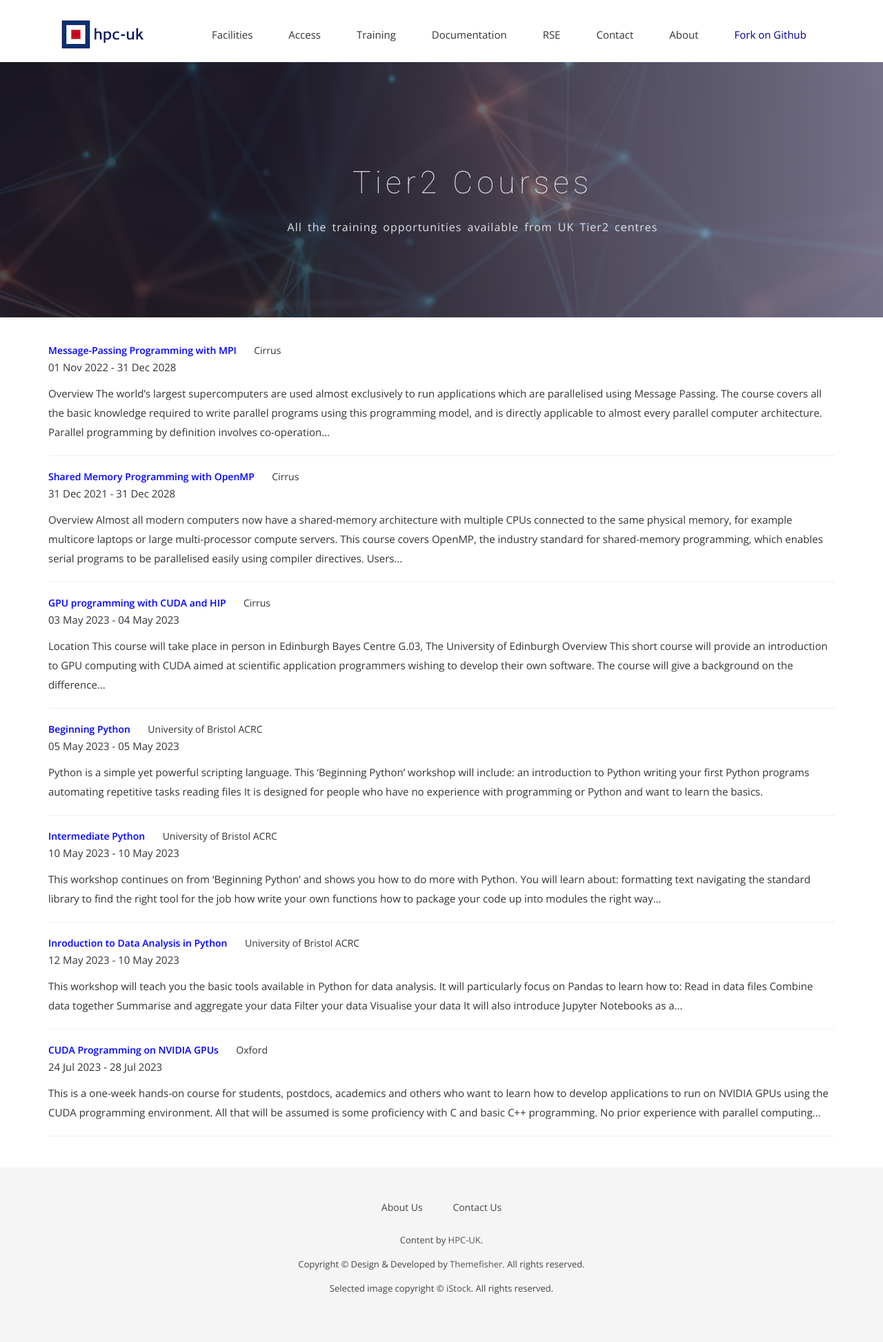
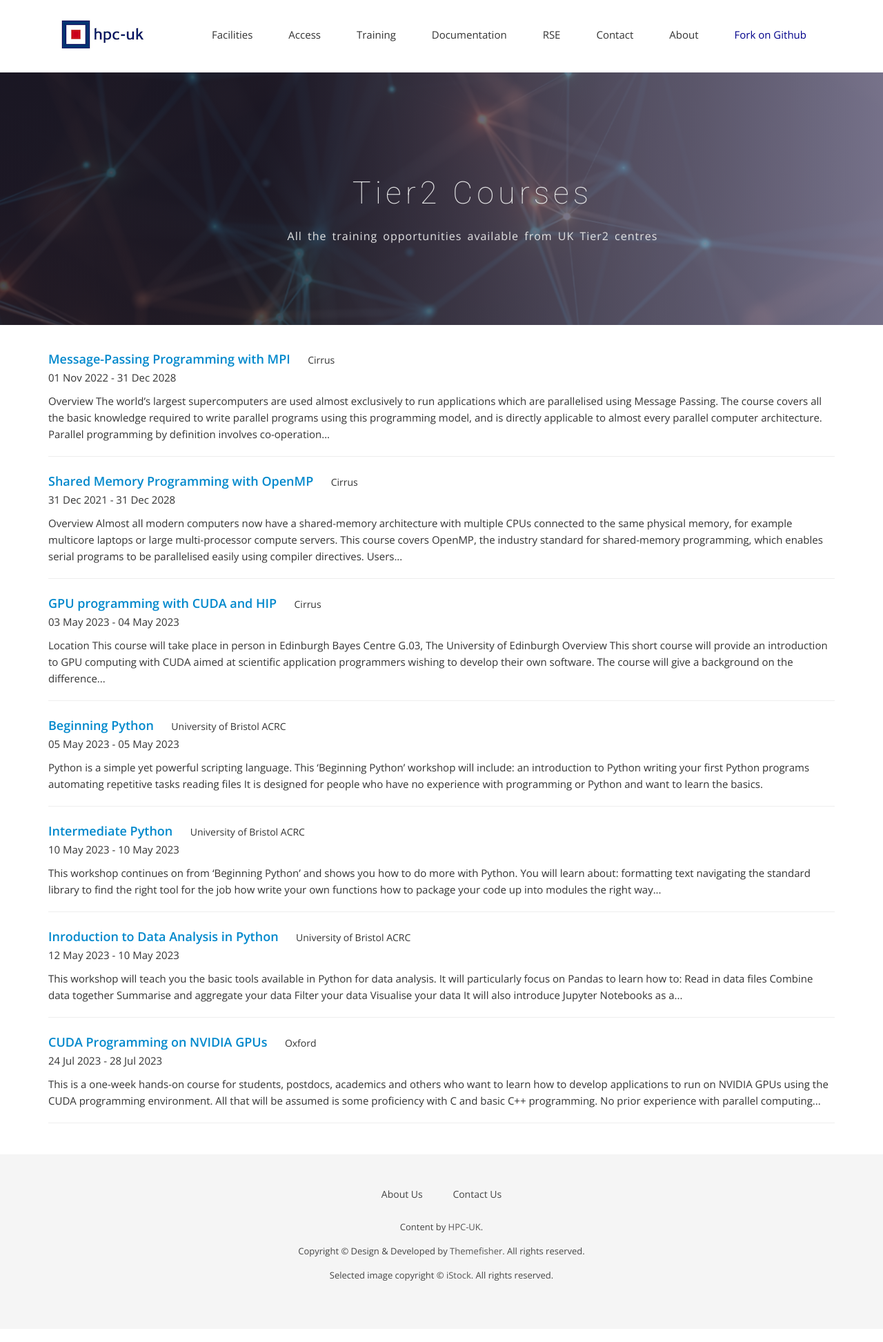
Before and after one commit to hpc-uk/hpcuk-website, a Jekyll site: the page built from training/courses.md, in a window 1280 px wide. Shown: the whole page at 69% size. Built offline with Jekyll 4.4.1, drawn with Linux system fonts in a browser that asks for light colours; nearby versions of some CDN libraries; some web fonts are replaced.

Commit message:
Improve aesthetics of courses page

```diff
--- a/_includes/head.html
+++ b/_includes/head.html
@@ -16,7 +16,7 @@
 <link rel="stylesheet" href="{{ site.url }}/css/responsive.css" />
 <link rel="stylesheet" href="{{ site.url }}/css/syntax.css" />
 <link rel="stylesheet" href="{{ site.url }}/css/hpcuk.css" />
-
+<link rel="stylesheet" href="{{ site.url }}/css/tier2courses.css" />
 <!-- Js -->
 <script src="http://ajax.googleapis.com/ajax/libs/jquery/1.10.2/jquery.min.js"></script>
 <script>window.jQuery || document.write('<script src="{{ site.url }}/js/vendor/jquery-1.10.2.min.js"><\/script>')</script>
--- a/_layouts/course.html
+++ b/_layouts/course.html
@@ -37,6 +37,6 @@
       {{ content }}
     </div>
 		<div class="container">
-      <a href="{{ page.registration_url }}">Further details and registration</a>
+      <a href="{{ page.registration_url }}" class="coursehead" >Further details and registration</a>
     </div>
 </section>
--- /dev/null
+++ b/css/tier2courses.css
@@ -0,0 +1,54 @@
+/*
+ * This is the  css file that contains additions to, and overrides to, pre-defined css styling from the template
+  *
+ */
+
+
+p {
+  font-size: 15px;
+  line-height: 24px;
+}
+
+ol  {
+  padding: 5px 0px 15px 15px;
+  margin: 0;
+  list-style: decimal;
+}
+
+ul  {
+  padding: 5px 0px 15px 15px;
+  margin: 0;
+  list-style: square;
+}
+
+ul ul {
+  padding: 0px 0px 0px 30px;
+  margin: 10;
+  list-style: circle;
+}
+a,
+a:active,
+a:focus,
+a:active {
+  text-decoration: none !important;
+}
+
+<!--
+a {
+ color: #201F5B;
+}
+-->
+
+a {
+ color: #0080ff;
+}
+a:hover, a:focus {
+	color: #6594be;
+}
+
+.coursehead {
+ font-size: 18px;
+ line-height: 30px;
+ font-weight: bold;
+ color: #0088cc
+}
--- a/training/courses.md
+++ b/training/courses.md
@@ -14,7 +14,7 @@
 
 {% for course in site.courses %}
 <div class="course-area">
-  <a href="{{ course.url | prepend: site.baseurl }}" class="bold">{{ course.title }}</a> &nbsp; &nbsp; &nbsp;
+  <a href="{{ course.url | prepend: site.baseurl }}" class="coursehead">{{ course.title }}</a> &nbsp; &nbsp; &nbsp;
   {{ course.tier2 }}
 
   <p class="course-date">
@@ -35,6 +35,7 @@
     {{ course.content | strip_html | truncatewords: 50 }}
   </p>
 
+
   <p>
     <hr/>
   </p>
```
